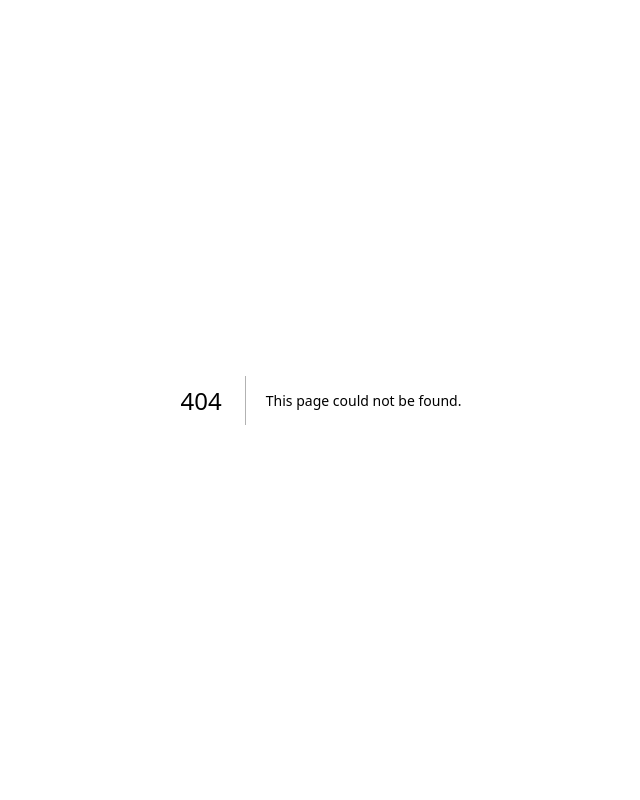
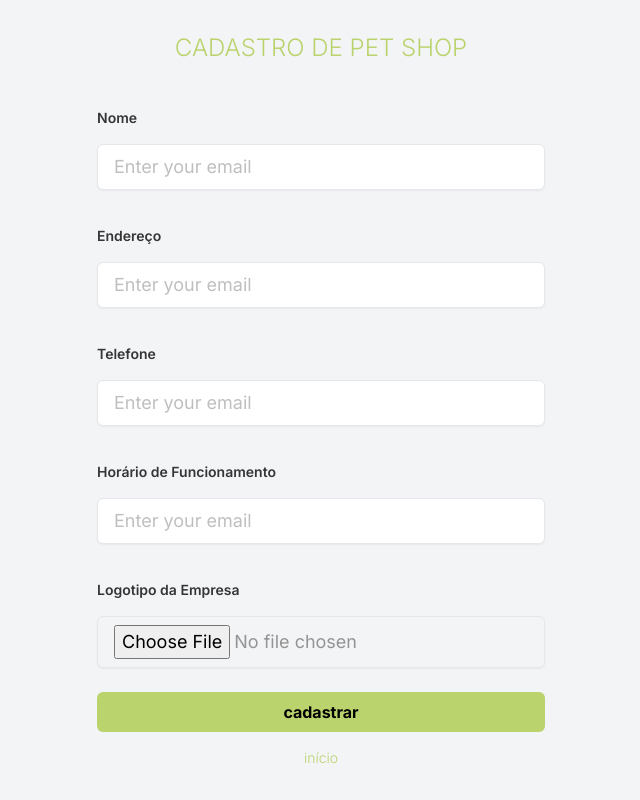
Before and after one commit to bianquismo/petconnect-frontend, a Next.js app: page /signup/pet-shop in a window 1280 px wide. Before the commit this address had no page. Shown: the whole page, without its empty margins (319-959 px from the left). Built offline with nearby package versions, Linux system fonts and the light colour scheme.

Commit message:
feat(signup): :sparkles: Add signup pages and static html.

```diff
--- a/src/app/page.tsx
+++ b/src/app/page.tsx
@@ -1,6 +1,8 @@
 import Image from 'next/image';
-import { Input } from './components/Input';
-import { Button } from './components/Button';
+import Link from 'next/link'
+
+import { Input } from '../components/Input';
+import { Button } from '../components/Button';
 
 export default function HomePage() {
   const primaryGreen = "#BAD36D"
@@ -30,8 +32,8 @@ export default function HomePage() {
           </Button>
         </form>
         <div className="flex flex-col items-center mt-4">
-          <a href="#" className="text-sm font-light text-[#BAD36D] mx-2">recuperar senha</a>
-          <a href="#" className="text-sm font-light text-[#BAD36D] mx-2">criar conta</a>
+          <Link href="#" className="text-sm font-light text-[#BAD36D] mx-2">recuperar senha</Link>
+          <Link href="/signup" className="text-sm font-light text-[#BAD36D] mx-2">criar conta</Link>
         </div>
       </div>
     </div>
--- /dev/null
+++ b/src/app/signup/page.tsx
@@ -0,0 +1,31 @@
+import Image from 'next/image';
+import { Button } from '../../components/Button';
+import Link from 'next/link';
+
+export default function SignupPage() {
+    return (
+        <div className="flex flex-col items-center justify-center min-h-screen p-4 bg-gray-100">
+            <div className="w-full max-w-md">
+                <div className="flex justify-center mb-6">
+                    <Image src="/assets/brand.png" alt="Brand Logo" width={100} height={100} />
+                </div>
+                <div className="space-y-6">
+                    <Button
+                        type="button"
+                    >
+                        <Link href='/signup/user'>
+                            Cadastro Usuário
+                        </Link>
+                    </Button>
+                    <Button
+                        type="button"
+                    >
+                        <Link href='/signup/pet-shop'>
+                            Cadastro Pet Shop
+                        </Link>
+                    </Button>
+                </div>
+            </div>
+        </div>
+    );
+}
--- /dev/null
+++ b/src/app/signup/pet-shop/page.tsx
@@ -0,0 +1,46 @@
+import Image from 'next/image';
+import { Button } from '@/components/Button';
+import { Input } from '@/components/Input';
+import Link from 'next/link';
+
+export default function SignupPetShopPage() {
+    return (
+        <div className="flex flex-col items-center justify-center min-h-screen p-4 bg-gray-100">
+            <div className="w-full max-w-md">
+                <h1 className={`text-center text-[#BAD36D] font-light text-2xl mb-8`}>
+                    CADASTRO DE PET SHOP
+                </h1>
+                <form className="space-y-6">
+                    <Input label='Nome' htmlFor="name" type="text"
+                        id="name"
+                        name="name" placeholder="Petz - Seu Campeão"
+                        required />
+                    <Input label='Endereço' htmlFor="address" type="text"
+                        id="address"
+                        name="address" placeholder="Av Vicente Rao, 1700, CEP.: 04662-003"
+                        required />
+                    <Input label='Telefone' htmlFor="phoneNumber" type="text"
+                        id="phoneNumber"
+                        name="phoneNumber" placeholder="(11) 91234-5678"
+                        required />
+                    <Input label='Horário de Funcionamento' htmlFor="openHours" type="text"
+                        id="openHours"
+                        name="openHours" placeholder="08:00 às 19:00"
+                        required />
+                    <Input label='Logotipo da Empresa' htmlFor="petshopLogo" type="file"
+                        id="petshopLogo"
+                        name="petshopLogo" placeholder="nenhum arquivo selecionado"
+                        required />
+                    <Button
+                        type="submit"
+                    >
+                        cadastrar
+                    </Button>
+                </form>
+                <div className="flex flex-col items-center mt-4">
+                    <Link href="/" className="text-sm font-light text-[#BAD36D] mx-2">início</Link>
+                </div>
+            </div>
+        </div>
+    );
+}
--- a/src/app/components/Button/index.tsx
+++ b/src/components/Button/index.tsx
@@ -6,11 +6,9 @@ interface ButtonProps extends ButtonHTMLAttributes<HTMLButtonElement> {
 
 export const Button: FC<ButtonProps> =
     ({ children, ...props }) => {
-        const primaryGreen = "#BAD36D";
-
         return (
             <div>
-                <button {...props} className={`w-full bg-[${primaryGreen}] text-black font-bold py-2 px-4 rounded-md focus:outline-none focus:ring-2 focus:ring-offset-2 focus:${primaryGreen}`}>{children}</button>
+                <button {...props} className={`w-full bg-[#BAD36D] text-black font-bold py-2 px-4 rounded-md focus:outline-none`}>{children}</button>
             </div>
         )
     }
```
Also changed, not shown: src/components/Input/index.tsx (renamed from src/app/components/Input/index.tsx), 1 other file (tests, documents, lock files or other folders).
